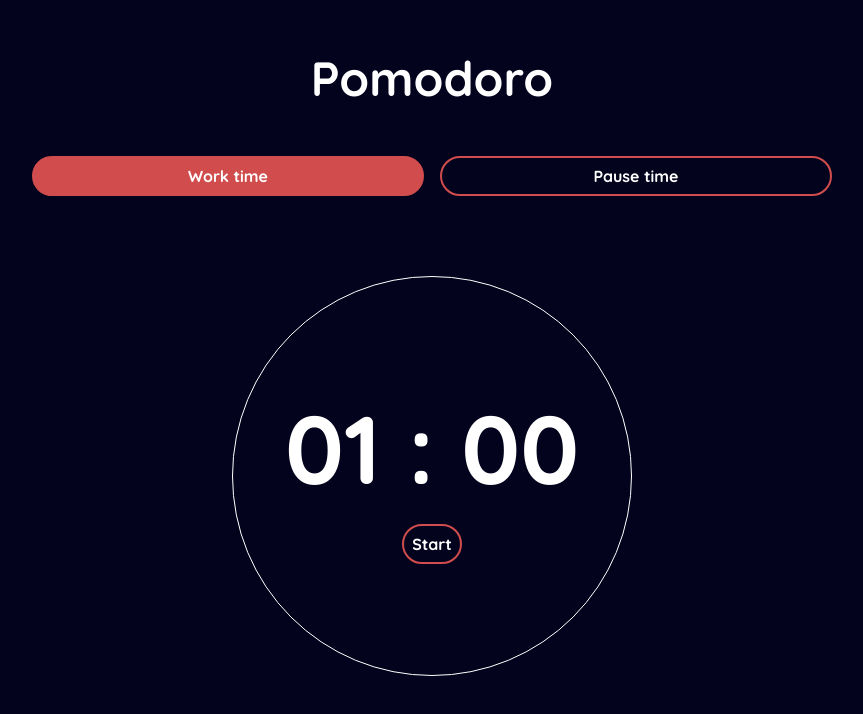
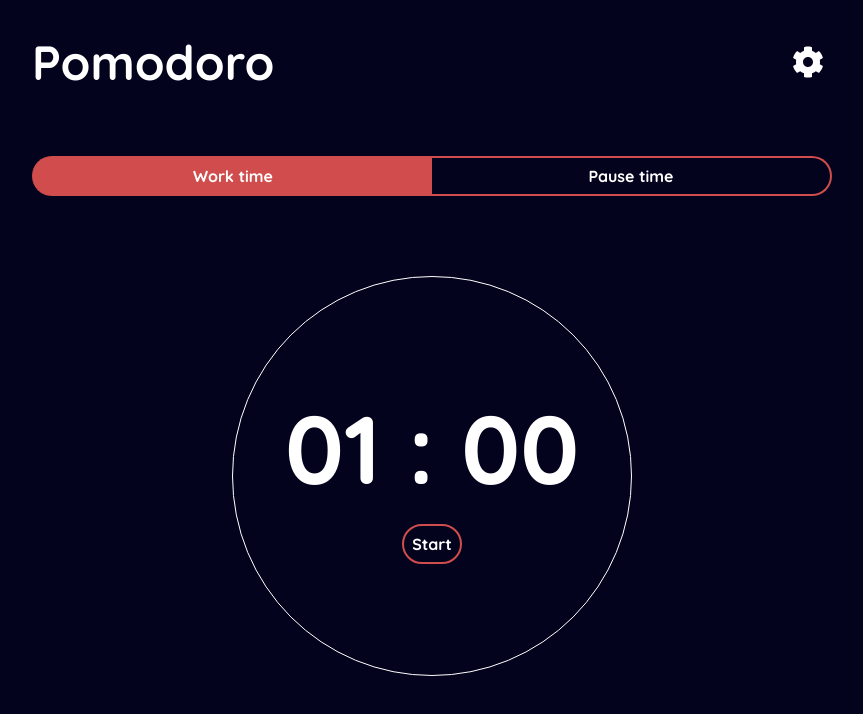
Before and after one commit to yousoumar/pomodoro, a React (Create React App) app: page / in a window 1280 px wide. Shown: the top 714 px of the page, without its empty margins (208-1071 px from the left). Built offline with nearby package versions, Linux system fonts and the light colour scheme.

Commit message:
📦 new: adds timer settings

```diff
--- a/src/components/App/App.tsx
+++ b/src/components/App/App.tsx
@@ -1,12 +1,15 @@
 import TimerContextProvider from "../../contexts/TimerContext";
+import Header from "../Header/Header";
 import Switcher from "../Switcher/Switcher";
 import Watch from "../Watch/Watch";
+
 import "./App.scss";
 
 function App() {
   return (
     <div className="app">
       <TimerContextProvider>
+        <Header />
         <Switcher />
         <Watch />
       </TimerContextProvider>
--- /dev/null
+++ b/src/components/Header/Header.scss
@@ -0,0 +1,13 @@
+.header {
+  display: flex;
+  align-items: center;
+  justify-content: space-between;
+  gap: 2rem;
+  margin: 2rem 0 4rem 0;
+
+  .setting-button {
+    width: 3rem;
+    height: 3rem;
+    border: none;
+  }
+}
--- /dev/null
+++ b/src/components/Header/Header.tsx
@@ -0,0 +1,33 @@
+import { FC, useState } from "react";
+import Modal from "../Modal/Modal";
+import "./Header.scss";
+interface HeaderPropos {}
+
+const Header: FC<HeaderPropos> = () => {
+  const [showModal, setShowModal] = useState(false);
+  return (
+    <div className="header">
+      <h1>Pomodoro</h1>
+      <button className="setting-button" onClick={() => setShowModal(true)}>
+        <svg
+          aria-hidden="true"
+          focusable="false"
+          data-prefix="fas"
+          data-icon="cog"
+          className="svg-inline--fa fa-cog fa-w-16"
+          role="img"
+          xmlns="http://www.w3.org/2000/svg"
+          viewBox="0 0 512 512"
+        >
+          <path
+            fill="currentColor"
+            d="M487.4 315.7l-42.6-24.6c4.3-23.2 4.3-47 0-70.2l42.6-24.6c4.9-2.8 7.1-8.6 5.5-14-11.1-35.6-30-67.8-54.7-94.6-3.8-4.1-10-5.1-14.8-2.3L380.8 110c-17.9-15.4-38.5-27.3-60.8-35.1V25.8c0-5.6-3.9-10.5-9.4-11.7-36.7-8.2-74.3-7.8-109.2 0-5.5 1.2-9.4 6.1-9.4 11.7V75c-22.2 7.9-42.8 19.8-60.8 35.1L88.7 85.5c-4.9-2.8-11-1.9-14.8 2.3-24.7 26.7-43.6 58.9-54.7 94.6-1.7 5.4.6 11.2 5.5 14L67.3 221c-4.3 23.2-4.3 47 0 70.2l-42.6 24.6c-4.9 2.8-7.1 8.6-5.5 14 11.1 35.6 30 67.8 54.7 94.6 3.8 4.1 10 5.1 14.8 2.3l42.6-24.6c17.9 15.4 38.5 27.3 60.8 35.1v49.2c0 5.6 3.9 10.5 9.4 11.7 36.7 8.2 74.3 7.8 109.2 0 5.5-1.2 9.4-6.1 9.4-11.7v-49.2c22.2-7.9 42.8-19.8 60.8-35.1l42.6 24.6c4.9 2.8 11 1.9 14.8-2.3 24.7-26.7 43.6-58.9 54.7-94.6 1.5-5.5-.7-11.3-5.6-14.1zM256 336c-44.1 0-80-35.9-80-80s35.9-80 80-80 80 35.9 80 80-35.9 80-80 80z"
+          ></path>
+        </svg>
+      </button>
+      {showModal && <Modal setShowModal={setShowModal} />}
+    </div>
+  );
+};
+
+export default Header;
--- /dev/null
+++ b/src/components/Modal/Modal.scss
@@ -0,0 +1,69 @@
+.modal {
+  position: fixed;
+  background-color: rgba($color: #000000, $alpha: 0.5);
+  z-index: 4;
+  width: 100%;
+  height: 100vh;
+  top: 0;
+  left: 0;
+  display: flex;
+  justify-content: center;
+  align-items: center;
+  padding: 1rem;
+
+  .box {
+    background-color: var(--white);
+    color: var(--dark-blue);
+    padding: 1rem;
+    border-radius: 1rem;
+    width: auto;
+    max-width: 50rem;
+    min-height: 10rem;
+
+    h2 {
+      margin-bottom: 2rem;
+      text-align: left;
+    }
+
+    .row {
+      display: flex;
+      gap: 1rem;
+      justify-content: center;
+      flex-wrap: wrap;
+    }
+    .group {
+      display: flex;
+      justify-content: flex-start;
+      align-items: center;
+      font-weight: bold;
+      gap: 0.5rem;
+      height: 3rem;
+      box-shadow: 0 0 2px rgba(#000000, 0.1);
+      border-radius: 999px;
+      padding: 0 0.5rem;
+
+      input {
+        border-radius: 999px;
+        padding: 0.2rem 0.5rem;
+        width: 5rem;
+      }
+
+      input {
+        box-shadow: inset 0 0 5px rgba(#000000, 0.3);
+      }
+    }
+    button {
+      border-radius: 999px;
+      padding: 0.2rem 0.5rem;
+      width: 5rem;
+      display: flex;
+      align-items: center;
+      justify-content: center;
+      color: var(--white);
+      margin: 2rem auto 0 auto;
+      svg {
+        width: 1.2rem;
+      }
+    }
+  }
+}
--- /dev/null
+++ b/src/components/Modal/Modal.tsx
@@ -0,0 +1,72 @@
+import { FC } from "react";
+import { useTimerContext } from "../../contexts/TimerContext";
+
+import "./Modal.scss";
+
+interface ModalPropos {
+  setShowModal: React.Dispatch<React.SetStateAction<boolean>>;
+}
+
+const Modal: FC<ModalPropos> = ({ setShowModal }) => {
+  const {
+    defaultPausingMinutes,
+    defaultWorkingMinutes,
+    updateMinutesNumber,
+    setReset,
+  } = useTimerContext();
+  return (
+    <div className="modal">
+      <form
+        className="box"
+        onSubmit={(e) => {
+          e.preventDefault();
+          updateMinutesNumber("work", e.currentTarget.work.value.trim());
+          updateMinutesNumber("pause", e.currentTarget.pause.value.trim());
+          setShowModal(false);
+          setReset(true);
+        }}
+      >
+        <h2>
+          You wanna change some settings ? <br /> We got this !
+        </h2>
+        <div className="row">
+          <div className="group">
+            <span>Work minutes</span>
+            <input
+              type="number"
+              name="work"
+              defaultValue={defaultWorkingMinutes}
+            />
+          </div>
+          <div className="group">
+            <span>Pause minutes</span>
+            <input
+              type="number"
+              name="pause"
+              defaultValue={defaultPausingMinutes}
+            />
+          </div>
+        </div>
+        <button className="active">
+          <svg
+            aria-hidden="true"
+            focusable="false"
+            data-prefix="far"
+            data-icon="check-circle"
+            className="svg-inline--fa fa-check-circle fa-w-16"
+            role="img"
+            xmlns="http://www.w3.org/2000/svg"
+            viewBox="0 0 512 512"
+          >
+            <path
+              fill="currentColor"
+              d="M256 8C119.033 8 8 119.033 8 256s111.033 248 248 248 248-111.033 248-248S392.967 8 256 8zm0 48c110.532 0 200 89.451 200 200 0 110.532-89.451 200-200 200-110.532 0-200-89.451-200-200 0-110.532 89.451-200 200-200m140.204 130.267l-22.536-22.718c-4.667-4.705-12.265-4.736-16.97-.068L215.346 303.697l-59.792-60.277c-4.667-4.705-12.265-4.736-16.97-.069l-22.719 22.536c-4.705 4.667-4.736 12.265-.068 16.971l90.781 91.516c4.667 4.705 12.265 4.736 16.97.068l172.589-171.204c4.704-4.668 4.734-12.266.067-16.971z"
+            ></path>
+          </svg>
+        </button>
+      </form>
+    </div>
+  );
+};
+
+export default Modal;
--- a/src/components/Switcher/Switcher.scss
+++ b/src/components/Switcher/Switcher.scss
@@ -1,9 +1,18 @@
 .switcher {
-  h1 {
-    margin: 3rem 0;
-  }
   .buttons {
     display: flex;
-    gap: 1rem;
+
+    button {
+      &:first-child {
+        border-bottom-right-radius: 0;
+        border-top-right-radius: 0;
+        border-right: none;
+      }
+      &:last-child {
+        border-bottom-left-radius: 0;
+        border-top-left-radius: 0;
+        border-left: none;
+      }
+    }
   }
 }
--- a/src/components/Switcher/Switcher.tsx
+++ b/src/components/Switcher/Switcher.tsx
@@ -4,25 +4,24 @@ import "./Switcher.scss";
 interface SwitcherPropos {}
 
 const Switcher: FC<SwitcherPropos> = () => {
-  const { isWorkingTime, setIsWorkingTime, setReset } = useTimerContext();
+  const { isWorkTime, setIsWorkTime, setReset } = useTimerContext();
   return (
     <div className="switcher">
-      <h1>Pomodoro</h1>
       <div className="buttons">
         <button
-          className={isWorkingTime ? "active" : ""}
+          className={isWorkTime ? "active" : ""}
           onClick={() => {
             setReset(true);
-            setIsWorkingTime(true);
+            setIsWorkTime(true);
           }}
         >
           Work time
         </button>
         <button
-          className={!isWorkingTime ? "active" : ""}
+          className={!isWorkTime ? "active" : ""}
           onClick={() => {
             setReset(true);
-            setIsWorkingTime(false);
+            setIsWorkTime(false);
           }}
         >
           Pause time
--- a/src/contexts/TimerContext.tsx
+++ b/src/contexts/TimerContext.tsx
@@ -3,28 +3,48 @@ import { createContext, FC, useContext, useState } from "react";
 interface contextInterface {
   isPaused: boolean;
   setIsPaused: React.Dispatch<React.SetStateAction<boolean>>;
-  isWorkingTime: boolean;
-  setIsWorkingTime: React.Dispatch<React.SetStateAction<boolean>>;
+  isWorkTime: boolean;
+  setIsWorkTime: React.Dispatch<React.SetStateAction<boolean>>;
   reset: boolean;
   setReset: React.Dispatch<React.SetStateAction<boolean>>;
+  defaultPausingMinutes: number;
+  defaultWorkingMinutes: number;
+  updateMinutesNumber: (type: "work" | "pause", newTimeNumber: number) => void;
 }
 const timerContext = createContext<contextInterface>({} as contextInterface);
 export const useTimerContext = () => {
   return useContext(timerContext);
 };
+
 const TimerContextProvider: FC = ({ children }) => {
+  const [defaultWorkingMinutes, setDefaultWorkingMinutes] = useState(1);
+  const [defaultPausingMinutes, setDefaultPausingMinutes] = useState(1);
   const [isPaused, setIsPaused] = useState(true);
-  const [isWorkingTime, setIsWorkingTime] = useState(true);
+  const [isWorkTime, setIsWorkTime] = useState(true);
   const [reset, setReset] = useState(false);
+
+  const updateMinutesNumber = (
+    type: "work" | "pause",
+    newMinutesNumber: number
+  ) => {
+    if (type === "work") {
+      setDefaultWorkingMinutes(newMinutesNumber);
+    } else {
+      setDefaultPausingMinutes(newMinutesNumber);
+    }
+  };
   return (
     <timerContext.Provider
       value={{
         isPaused,
         setIsPaused,
-        isWorkingTime,
-        setIsWorkingTime,
+        isWorkTime,
+        setIsWorkTime,
         reset,
         setReset,
+        defaultWorkingMinutes,
+        defaultPausingMinutes,
+        updateMinutesNumber,
       }}
     >
       {children}
--- a/src/index.scss
+++ b/src/index.scss
@@ -23,10 +23,14 @@ html {
   padding: 0 1rem;
 }
 
-h1 {
+h1,
+h2 {
   font-size: 3rem;
   font-weight: bold;
   text-align: center;
+}
+h2 {
+  font-size: 1.5rem;
 }
 
 button,
@@ -49,8 +53,9 @@ button {
   &.active {
     background-color: var(--light-red);
   }
+}
 
-  &:hover {
-    background-color: var(--light-red);
-  }
+img,
+svg {
+  width: 100%;
 }
```
Also changed, not shown: src/components/Watch/Watch.tsx (+28 -17 lines).
